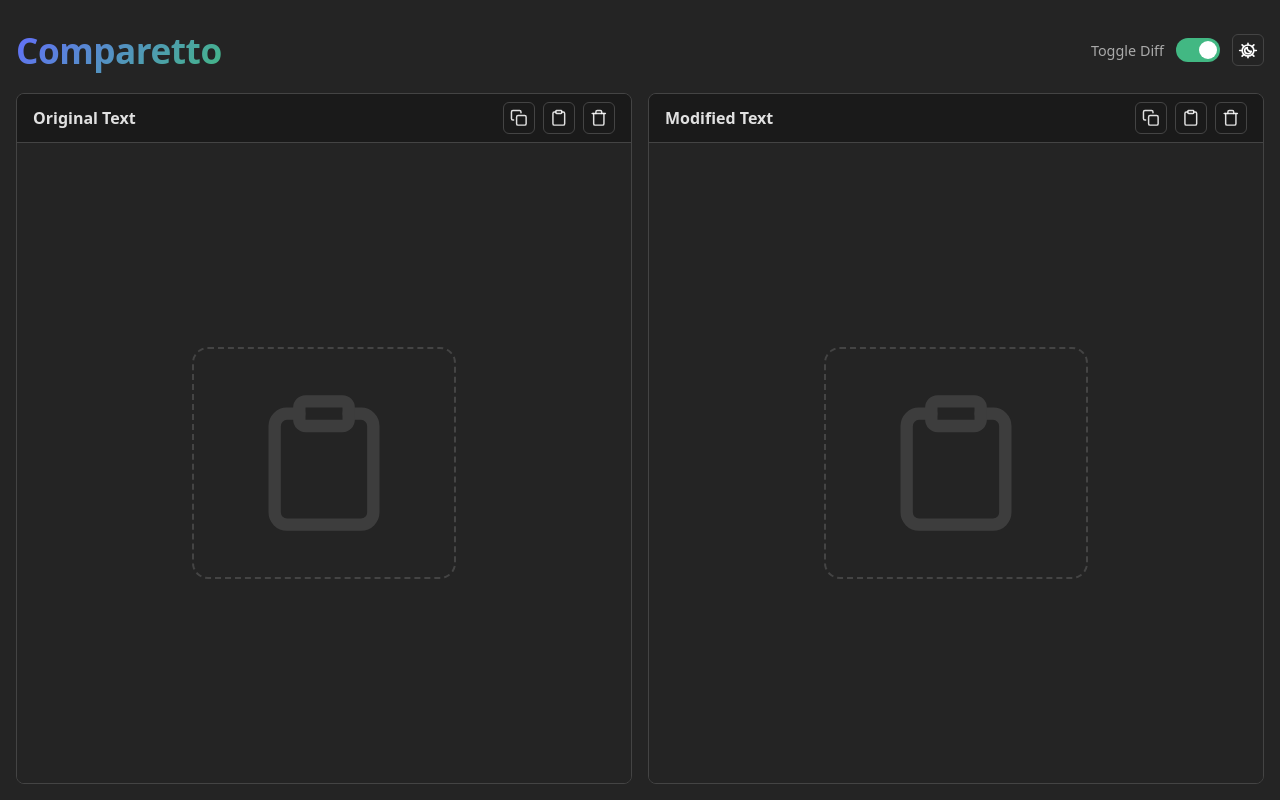
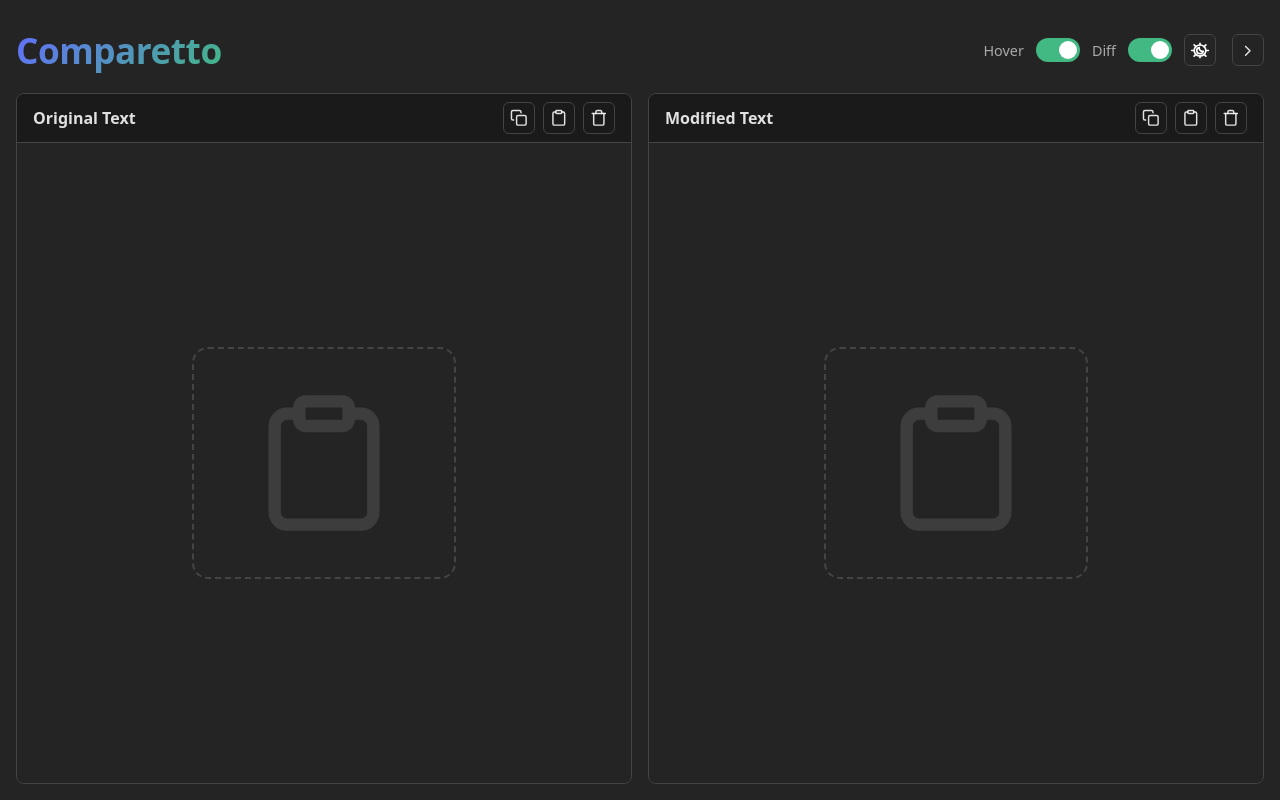
Before and after one commit to adamherout/Comparetto, a Vue app: page / in a window 1280 px wide. Built offline with nearby package versions, Linux system fonts and the light colour scheme.

Commit message:
feat: menu

```diff
--- a/src/App.vue
+++ b/src/App.vue
@@ -1,5 +1,5 @@
 <script setup>
-import { ref, onMounted, computed } from 'vue'
+import { ref, onMounted, computed, watch } from 'vue'
 import { useDiffEngine } from './composables/useDiffEngine'
 import { useDiffTooltip } from './composables/useDiffTooltip'
 
@@ -18,12 +18,26 @@
 
 // Use the diff tooltip composable to manage state and logic related to the floating tooltip
 const {
+  isHoverEnabled,
   tooltip,
   showTooltip,
   hideTooltip,
   cancelHideTooltip,
   revertChange
 } = useDiffTooltip(processedDiff, leftText, rightText, rightUpdateKey)
+
+// State for menu expansion, initialized from local storage
+const isMenuExpanded = ref(localStorage.getItem('menuExpanded') !== 'false')
+
+// Watcher to persist menu expansion state to local storage whenever it changes
+watch(isMenuExpanded, (val) => {
+  localStorage.setItem('menuExpanded', val)
+})
+
+// Toggle menu
+const toggleMenu = () => {
+  isMenuExpanded.value = !isMenuExpanded.value
+}
 
 // State for notification
 const notification = ref('')
@@ -110,18 +124,48 @@
   <div class="workspace">
     <header class="header">
       <h1>Comparetto</h1>
-      <div class="toggle-container">
-        <span class="toggle-label">Toggle Diff</span>
+
+      <div class="header-controls">
+        <!-- The sliding container for the tools -->
+        <div class="menu-items" :class="{ 'is-expanded': isMenuExpanded }">
+
+          <span class="toggle-label">Hover</span>
+          <label class="switch">
+            <input type="checkbox" v-model="isHoverEnabled">
+            <span class="slider"></span>
+          </label>
+
+          <span class="toggle-label">Diff</span>
           <label class="switch">
             <input type="checkbox" v-model="isDiffEnabled">
             <span class="slider"></span>
           </label>
+
           <button class="icon-btn theme-toggle" title="Toggle Theme" @click="toggleTheme">
             <img src="./assets/light-dark-mode.svg" alt="Theme Icon" />
           </button>
+
         </div>
+
+        <!-- The Expand/Collapse Toggle Button -->
+        <button
+          class="icon-btn menu-toggle"
+          @click="toggleMenu"
+          :title="isMenuExpanded ? 'Collapse Menu' : 'Expand Menu'"
+        >
+          <!-- Show ">" (Collapse Right) when expanded -->
+          <svg v-if="isMenuExpanded" xmlns="http://www.w3.org/2000/svg" width="18" height="18" viewBox="0 0 24 24" fill="none" stroke="currentColor" stroke-width="2" stroke-linecap="round" stroke-linejoin="round">
+            <polyline points="9 18 15 12 9 6"></polyline>
+          </svg>
+          <!-- Show "<" (Expand Left) when collapsed -->
+          <svg v-else xmlns="http://www.w3.org/2000/svg" width="18" height="18" viewBox="0 0 24 24" fill="none" stroke="currentColor" stroke-width="2" stroke-linecap="round" stroke-linejoin="round">
+            <polyline points="15 18 9 12 15 6"></polyline>
+          </svg>
+        </button>
+      </div>
+
     </header>
-    <div class="panels-container">
+    <div class="panels-container" :class="{ 'interactive-hovers': isHoverEnabled }">
       <div class="panel">
         <div class="toolbar">
           <span class="label">Original Text</span>
--- a/src/composables/useDiffTooltip.js
+++ b/src/composables/useDiffTooltip.js
@@ -1,6 +1,17 @@
-import { ref } from 'vue'
+import { ref, watch } from 'vue'
 
 export function useDiffTooltip(processedDiff, leftText, rightText, rightUpdateKey) {
+
+  // State to enable or disable the hover tooltip feature
+  const isHoverEnabled = ref(localStorage.getItem('hoverFeature') !== 'false')
+
+  // Watch for changes to the hover feature state and persist it in localStorage
+  watch(isHoverEnabled, (val) => {
+    localStorage.setItem('hoverFeature', val)
+    if (!val) hideTooltip(true)
+  })
+
+  // State for the tooltip's visibility, content, and position
   const tooltip = ref({
     visible: false,
     text: '',
@@ -12,6 +23,7 @@
 
   let hideTimeout = null
 
+  // Utility functions to get the left and right text for a given diff block
   const getLeftText = (block) => {
     if (block.isReplacement) return block.removed.value
     if (block.removed) return block.value
@@ -26,6 +38,7 @@
     return block.value
   }
 
+  // Function to revert a change based on the tooltip's target index and panel
   const revertChange = () => {
     const targetIndex = tooltip.value.targetIndex
     const panel = tooltip.value.panel
@@ -34,6 +47,7 @@
     const block = processedDiff.value[targetIndex]
     if (!block.isReplacement && !block.added && !block.removed) return
 
+    // Revert the change by replacing the text in the appropriate panel
     if (panel === 'left') {
       const newLeftText = processedDiff.value.map((b, i) =>
         i === targetIndex ? getRightText(b) : getLeftText(b)
@@ -51,7 +65,9 @@
     hideTooltip(true)
   }
 
+  // Function to show the tooltip with appropriate content and position based on the hovered block
   const showTooltip = (event, block, panel, index) => {
+    if (!isHoverEnabled.value) return
     if (!block.isReplacement && !block.added && !block.removed) return
 
     clearTimeout(hideTimeout)
@@ -59,6 +75,7 @@
     tooltip.value.panel = panel
     tooltip.value.targetIndex = index
 
+    // Determine the tooltip text based on the block type and panel
     if (block.isReplacement) {
       tooltip.value.text = panel === 'left' ? block.added.value : block.removed.value
     } else if (block.removed && panel === 'left') {
@@ -69,12 +86,14 @@
       return
     }
 
+    // Position the tooltip above the hovered element
     const rect = event.currentTarget.getBoundingClientRect()
     tooltip.value.left = `${rect.left + (rect.width / 2) + window.scrollX}px`
     tooltip.value.top = `${rect.top + window.scrollY - 10}px`
     tooltip.value.visible = true
   }
 
+  // Function to hide the tooltip, either immediately or after a short delay
   const hideTooltip = (immediate = false) => {
     clearTimeout(hideTimeout)
 
@@ -87,11 +106,13 @@
     }
   }
 
+  // Function to cancel the hide tooltip timeout, keeping the tooltip visible
   const cancelHideTooltip = () => {
     clearTimeout(hideTimeout)
   }
 
   return {
+    isHoverEnabled,
     tooltip,
     showTooltip,
     hideTooltip,
--- a/src/style.css
+++ b/src/style.css
@@ -434,6 +434,54 @@
   transition: background-color 0.15s ease, color 0.15s ease;
 }
 
+.interactive-hovers .highlight-removed {
+  cursor: pointer;
+}
+
+.interactive-hovers .highlight-removed:hover {
+  background-color: var(--diff-removed-text);
+  color: var(--bg-panel);
+}
+
+.interactive-hovers .highlight-added {
+  cursor: pointer;
+}
+
+.interactive-hovers .highlight-added:hover {
+  background-color: var(--diff-added-text);
+  color: var(--bg-panel);
+}
+
+.header-controls {
+  display: flex;
+  align-items: center;
+  justify-content: flex-end;
+}
+
+.menu-items {
+  display: flex;
+  align-items: center;
+  gap: 0.75rem;
+  max-width: 0;
+  opacity: 0;
+  margin-right: 0;
+  overflow: hidden;
+  white-space: nowrap;
+  transition: max-width 0.4s cubic-bezier(0.16, 1, 0.3, 1),
+              opacity 0.3s ease,
+              margin-right 0.3s ease;
+}
+
+.menu-items.is-expanded {
+  max-width: 600px;
+  opacity: 1;
+  margin-right: 1rem;
+}
+
+.menu-toggle {
+  flex-shrink: 0;
+}
+
 @media (max-width: 1000px) {
   .panels-container {
     flex-direction: column;
```
Lines whose indentation alone changed are shown as unchanged.
